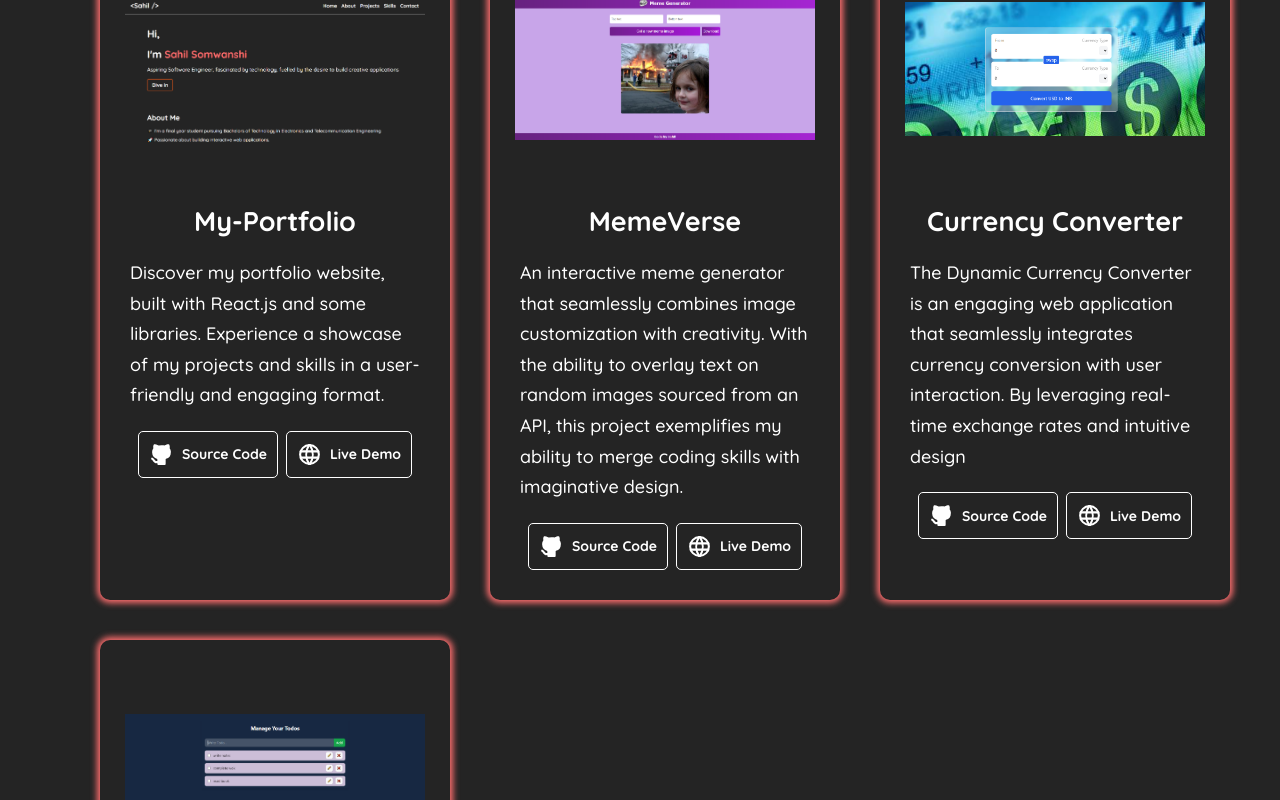
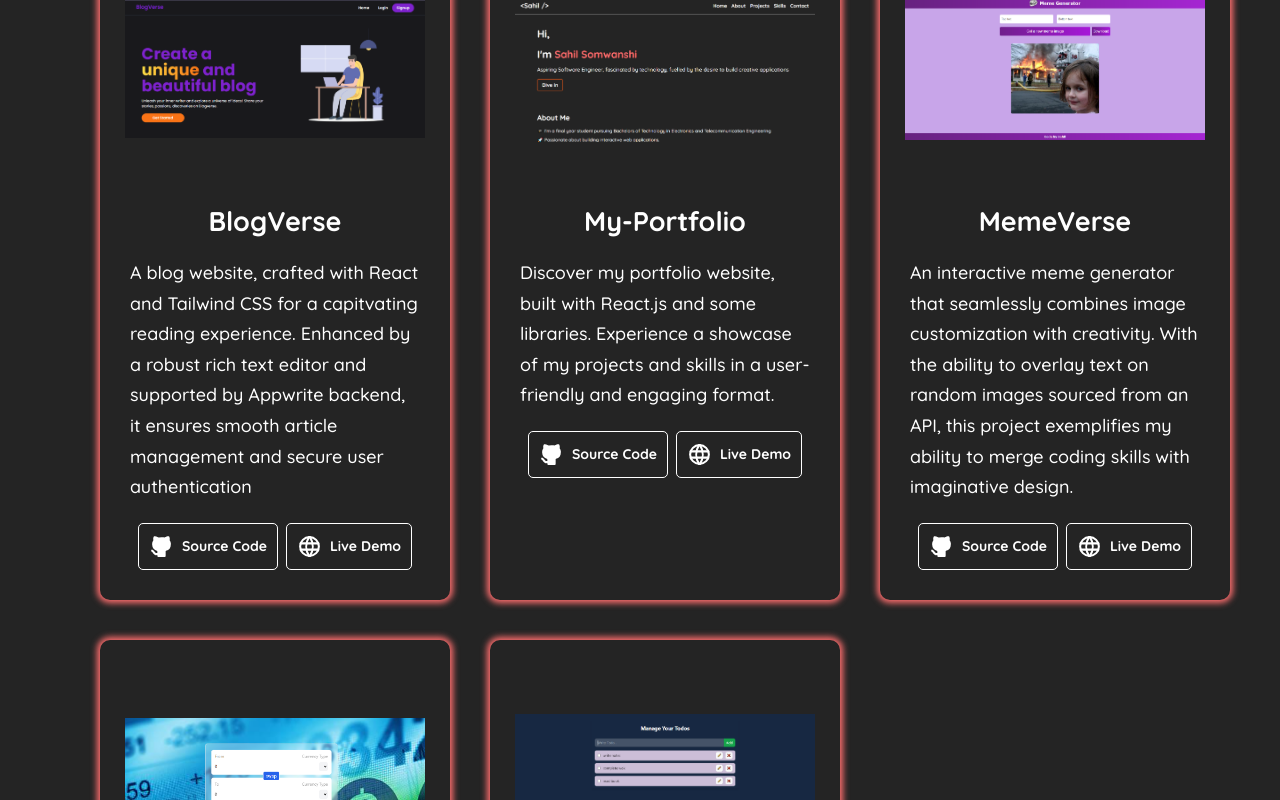
Before and after one commit to Sahilsom08/myPortfolio, a React (Vite) app: page / in a window 1280 px wide. Shown: the part 1190-1990 px from the top of the page. Built offline with nearby package versions, Linux system fonts and the light colour scheme; a web font is replaced by a local one.

Commit message:
blog project added

```diff
--- a/src/components/AboutMe.jsx
+++ b/src/components/AboutMe.jsx
@@ -3,7 +3,7 @@ import "./AboutMe.css";
 import { HiOutlineDownload } from "react-icons/hi";
 import { MdOpenInNew } from "react-icons/md";
 import { FaArrowRightLong } from "react-icons/fa6";
-import Resume from "../../public/assets/pdf/sahil_resume.pdf";
+import Resume from "../../public/assets/pdf/MyResume.pdf";
 
 function AboutMe() {
   return (
@@ -30,7 +30,7 @@ function AboutMe() {
           Resume
           <FaArrowRightLong size={25} style={{ marginLeft: "10px" }} />
           <a
-            href="https://drive.google.com/file/d/1uWkR3e3i0h6QfFLo268n-3J9-_x-E30G/view?usp=sharing"
+            href="https://drive.google.com/file/d/1pFvmK2P6lHmWG1d-BsQj7_1EJtREvzZZ/view?usp=sharing"
             target="_blank"
           >
             <button className="about--button--open">
--- a/src/components/data.jsx
+++ b/src/components/data.jsx
@@ -2,8 +2,17 @@ import Portfolio from "../../public/assets/images/Portfolio.png";
 import TodoApp from "../../public/assets/images/todoApp.png";
 import MemeVerse from "../../public/assets/images/memeVerse.png";
 import currencyconverter from "../../public/assets/images/currencyConverter.png";
+import blogVerse from "../../public/assets/images/blogVerse.png"
 
 export const projects = [
+  {
+    title: "BlogVerse",
+    description:
+      "A blog website, crafted with React and Tailwind CSS for a capitvating reading experience. Enhanced by a robust rich text editor and supported by Appwrite backend, it ensures smooth article management and secure user authentication",
+    image: blogVerse,
+    github: "https://github.com/Sahilsom08/BlogVerse",
+    demo: "https://blog-verse-liard.vercel.app/",
+  },
   {
     title: "My-Portfolio",
     description:
@@ -26,7 +35,7 @@ export const projects = [
       "The Dynamic Currency Converter is an engaging web application that seamlessly integrates currency conversion with user interaction. By leveraging real-time exchange rates and intuitive design",
     image: currencyconverter,
     github: "https://github.com/Sahilsom08/currencyConverter",
-    demo: "https://sahilsom08.github.io/currencyConverter/",
+    demo: "https://currency-converter-one.netlify.app/",
   },
   ,
   {
```
Also changed, not shown: public/assets/images/blogVerse.png (added).
